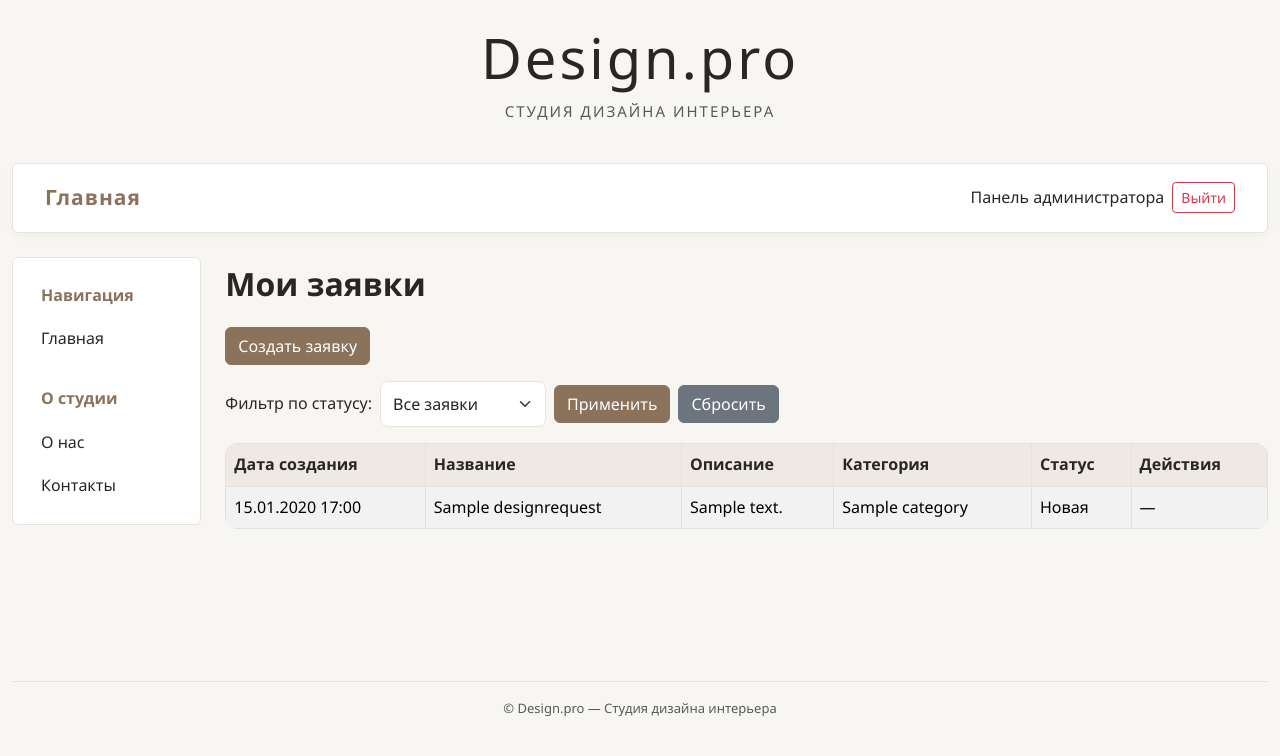
After one commit to pepriki/design_pro, a Django app: page /requests/my/ in a window 1280 px wide. The commit adds this page. Shown: the top 756 px of the page. Run offline with Django 5.2, Linux system fonts and the light colour scheme; a user stored in the database is signed in; tables that the repository leaves empty hold one stand-in row (values such as "Sample post"); some libraries are stand-ins or nearby versions.

Commit message:
Added requests

```diff
--- a/design_pro/urls.py
+++ b/design_pro/urls.py
@@ -14,11 +14,9 @@ Including another URLconf
     1. Import the include() function: from django.urls import include, path
     2. Add a URL to urlpatterns:  path('blog/', include('blog.urls'))
 """
-from django.contrib import admin
 from django.urls import path
 from django.urls import path, include
 
 urlpatterns = [
-    path('admin/', admin.site.urls),
     path('', include('main.urls')),
 ]
--- a/main/models.py
+++ b/main/models.py
@@ -1,4 +1,3 @@
-from django.db import models
 
 from django.db import models
 from django.contrib.auth.models import User
@@ -8,7 +7,8 @@ class Category(models.Model):
     name = models.CharField(
         max_length=100,
         unique=True,
-        verbose_name='Название категории')
+        verbose_name='Название категории'
+    )
 
     def __str__(self):
         return self.name
@@ -16,9 +16,9 @@ class Category(models.Model):
 
 class DesignRequest(models.Model):
     STATUS_CHOICES = [
-        ('new', 'Новая'),
-        ('in_progress', 'Принято в работу'),
-        ('completed', 'Выполнено'),
+        ('Новая', 'Новая'),
+        ('Принято в работу', 'Принято в работу'),
+        ('Выполнено', 'Выполнено'),
     ]
 
     user = models.ForeignKey(
--- a/main/templates/main/base.html
+++ b/main/templates/main/base.html
@@ -1,3 +1,4 @@
+
 {% load django_bootstrap5 %}
 {% load static %}
 
@@ -12,10 +13,7 @@
     </title>
 
     {% bootstrap_css %}
-
-    <link rel="stylesheet"
-          href="{% static 'main/style.css' %}">
-
+    <link rel="stylesheet" href="{% static 'main/style.css' %}">
     {% bootstrap_javascript %}
 </head>
 
@@ -51,21 +49,14 @@
 
                 {% if user.is_authenticated %}
 
-                <a class="nav-link" href="#">
-                    Мои заявки
-                </a>
-
-                <a class="nav-link" href="#">
-                    Создать заявку
-                </a>
-
                     {% if user.is_staff %}
                         <a class="nav-link" href="/superadmin">
                             Панель администратора
                         </a>
                     {% endif %}
 
-                <form method="post" action="#" class="d-flex align-items-center">
+                    <form method="post" action="{% url 'logout' %}"
+                          class="d-flex align-items-center">
                         {% csrf_token %}
                         <button type="submit"
                                 class="btn btn-outline-danger btn-sm">
@@ -75,14 +66,12 @@
 
                 {% else %}
 
-                <li class="nav-item">
+                    <a class="nav-link" href="{% url 'login' %}">
+                        Войти
+                    </a>
+
                     <a class="nav-link" href="{% url 'register' %}">
                         Регистрация
-                    </a>
-                </li>
-
-                <a class="nav-link" href="#">
-                    Вход
                     </a>
 
                 {% endif %}
@@ -104,12 +93,6 @@
             <a class="nav-link" href="{% url 'home' %}">
                 Главная
             </a>
-
-            {% if user.is_authenticated %}
-            <a class="nav-link" href="#">
-                Мои заявки
-            </a>
-            {% endif %}
 
             <span class="nav-link fw-bold mt-3">
                 О студии
--- a/main/templates/main/home.html
+++ b/main/templates/main/home.html
@@ -4,5 +4,5 @@
 
 {% block content %}
     <h1>Добро пожаловать в Design.pro</h1>
-    <p>Студия дизайна интерьеров.</p>
+    <p>Студия дизайна интерьеров</p>
 {% endblock %}
--- /dev/null
+++ b/main/templates/main/my_requests.html
@@ -0,0 +1,85 @@
+{% extends 'main/base.html' %}
+
+{% block title %}Мои заявки{% endblock %}
+
+{% block content %}
+
+<h2 class="mb-4">Мои заявки</h2>
+
+<a href="{% url 'create_request' %}" class="btn btn-primary mb-3">
+    Создать заявку
+</a>
+
+<form method="get" class="d-flex align-items-center gap-2 mb-3">
+    <label for="status" class="form-label mb-0">
+        Фильтр по статусу:
+    </label>
+
+    <select name="status" id="status" class="form-select w-auto">
+        <option value="">Все заявки</option>
+
+        {% for value, label in statuses %}
+        <option value="{{ value }}" {% if selected_status == value %}selected{% endif %}>
+            {{ label }}
+        </option>
+        {% endfor %}
+    </select>
+
+    <button type="submit" class="btn btn-primary">
+        Применить
+    </button>
+
+    <a href="{% url 'my_requests' %}" class="btn btn-secondary">
+        Сбросить
+    </a>
+</form>
+
+{% if requests %}
+
+<div class="table-responsive">
+    <table class="table table-bordered table-striped">
+        <thead>
+        <tr>
+            <th>Дата создания</th>
+            <th>Название</th>
+            <th>Описание</th>
+            <th>Категория</th>
+            <th>Статус</th>
+            <th>Действия</th>
+        </tr>
+        </thead>
+
+        <tbody>
+        {% for design_request in requests %}
+        <tr>
+            <td>{{ design_request.created_at|date:"d.m.Y H:i" }}</td>
+            <td>{{ design_request.name }}</td>
+            <td>{{ design_request.description }}</td>
+            <td>{{ design_request.category }}</td>
+            <td>{{ design_request.get_status_display }}</td>
+            <td>
+                {% if design_request.status == 'new' %}
+                <form method="post" action="{% url 'delete_request' design_request.id %}"
+                      onsubmit="return confirm('Вы действительно хотите удалить заявку?');">
+                    {% csrf_token %}
+                    <button type="submit" class="btn btn-danger btn-sm">
+                        Удалить
+                    </button>
+                </form>
+                {% else %}
+                —
+                {% endif %}
+            </td>
+        </tr>
+        {% endfor %}
+        </tbody>
+    </table>
+</div>
+
+{% else %}
+
+<p class="text-muted">У вас пока нет заявок.</p>
+
+{% endif %}
+
+{% endblock %}
--- a/main/urls.py
+++ b/main/urls.py
@@ -1,8 +1,12 @@
-
 from django.urls import path
 from . import views
 
 urlpatterns = [
     path('', views.home, name='home'),
     path('register/', views.register, name='register'),
+    path('login/', views.user_login, name='login'),
+    path('logout/', views.user_logout, name='logout'),
+    path('requests/my/', views.my_requests, name='my_requests'),
+    path('requests/create/', views.create_request, name='create_request'),
+    path('requests/<int:request_id>/delete/', views.delete_request, name='delete_request'),
 ]
--- a/main/views.py
+++ b/main/views.py
@@ -1,10 +1,17 @@
-from django.shortcuts import render, redirect
-from django.contrib.auth import login
+
+from django.shortcuts import render, redirect, get_object_or_404
+from django.contrib.auth import login, logout
+from django.contrib.auth.forms import AuthenticationForm
+from django.contrib.auth.decorators import login_required
 from django.contrib import messages
-from .forms import RegisterForm
+
+from .forms import RegisterForm, DesignRequestForm
+from .models import DesignRequest
+
 
 def home(request):
     return render(request, 'main/home.html')
+
 
 def register(request):
     if request.method == 'POST':
@@ -14,12 +21,93 @@ def register(request):
             user = form.save()
             login(request, user)
 
-            messages.success(
-                request,
-                'Регистрация успешно завершена!'
-            )
-            return redirect('home')
+            messages.success(request, 'Регистрация успешно завершена!')
+            return redirect('my_requests')
     else:
         form = RegisterForm()
 
     return render(request, 'main/register.html', {'form': form})
+
+
+def user_login(request):
+    if request.method == 'POST':
+        form = AuthenticationForm(request, data=request.POST)
+
+        if form.is_valid():
+            user = form.get_user()
+            login(request, user)
+
+            messages.success(request, 'Вы успешно вошли в аккаунт.')
+            return redirect('my_requests')
+    else:
+        form = AuthenticationForm(request)
+
+    return render(request, 'main/login.html', {'form': form})
+
+
+def user_logout(request):
+    if request.method == 'POST':
+        logout(request)
+        messages.info(request, 'Вы вышли из аккаунта.')
+
+    return redirect('home')
+
+
+@login_required(login_url='login')
+def my_requests(request):
+    user_requests = DesignRequest.objects.filter(user=request.user)
+
+    selected_status = request.GET.get('status', '')
+
+    if selected_status in dict(DesignRequest.STATUS_CHOICES):
+        user_requests = user_requests.filter(status=selected_status)
+    else:
+        selected_status = ''
+
+    context = {
+        'requests': user_requests,
+        'statuses': DesignRequest.STATUS_CHOICES,
+        'selected_status': selected_status,
+    }
+
+    return render(request, 'main/my_requests.html', context)
+
+
+@login_required(login_url='login')
+def create_request(request):
+    if request.method == 'POST':
+        form = DesignRequestForm(request.POST, request.FILES)
+
+        if form.is_valid():
+            new_request = form.save(commit=False)
+            new_request.user = request.user
+            new_request.save()
+
+            messages.success(request, 'Заявка успешно создана!')
+            return redirect('my_requests')
+    else:
+        form = DesignRequestForm()
+
+    return render(request, 'main/create_request.html', {
+        'form': form
+    })
+
+@login_required(login_url='login')
+def delete_request(request, request_id):
+    if request.method == 'POST':
+        design_request = get_object_or_404(
+            DesignRequest,
+            id=request_id,
+            user=request.user
+        )
+
+        if design_request.status == 'new':
+            design_request.delete()
+            messages.success(request, 'Заявка успешно удалена.')
+        else:
+            messages.error(
+                request,
+                'Можно удалять только новые заявки.'
+            )
+
+    return redirect('my_requests')
```
Also changed, not shown: main/forms.py (+33 -1 lines), main/templates/main/create_request.html (added, +38 -0 lines), main/templates/main/login.html (added, +45 -0 lines), main/migrations/0002_alter_designrequest_status.py (added), 1 other file. Lines whose indentation alone changed are shown as unchanged.
